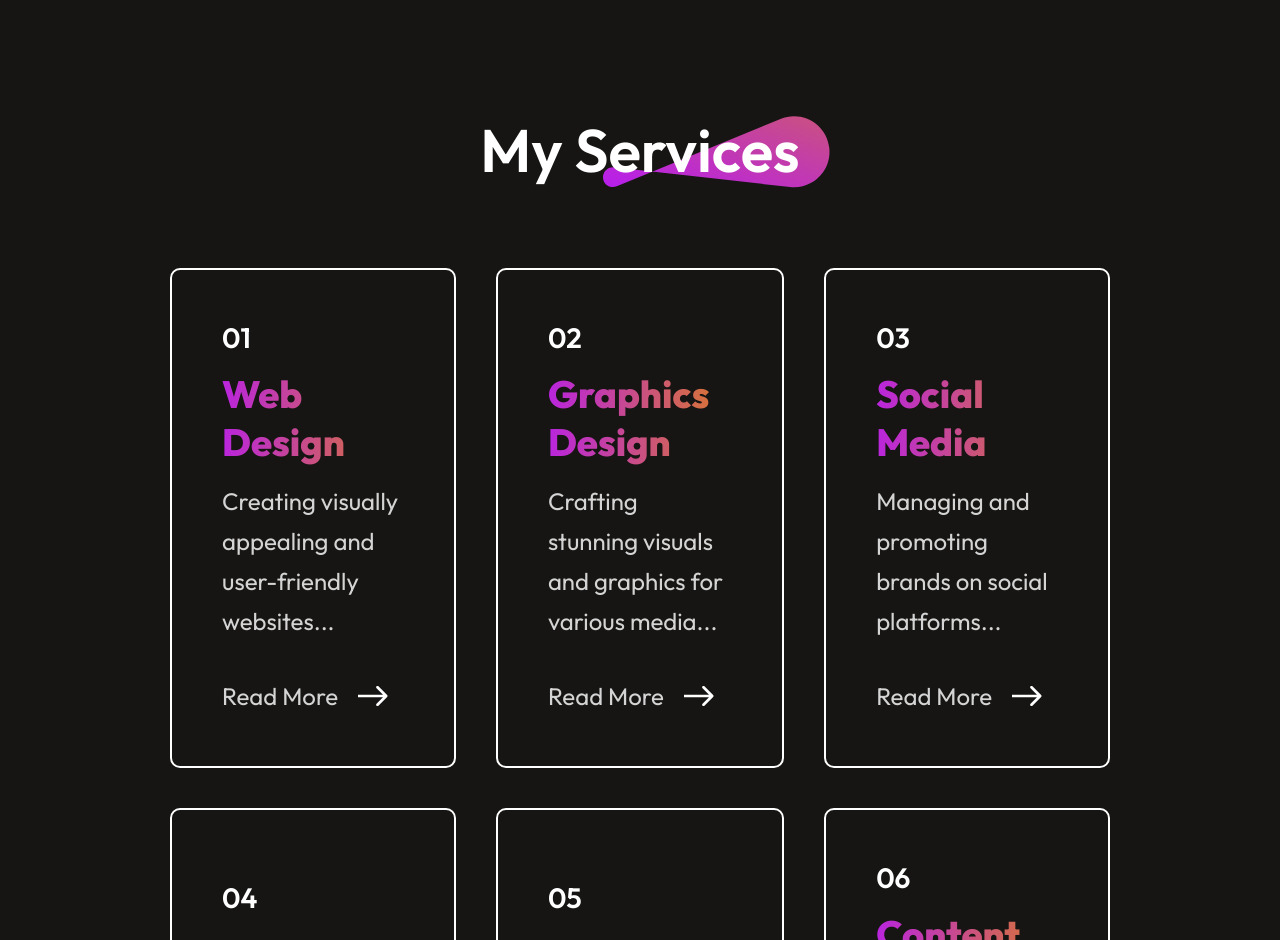
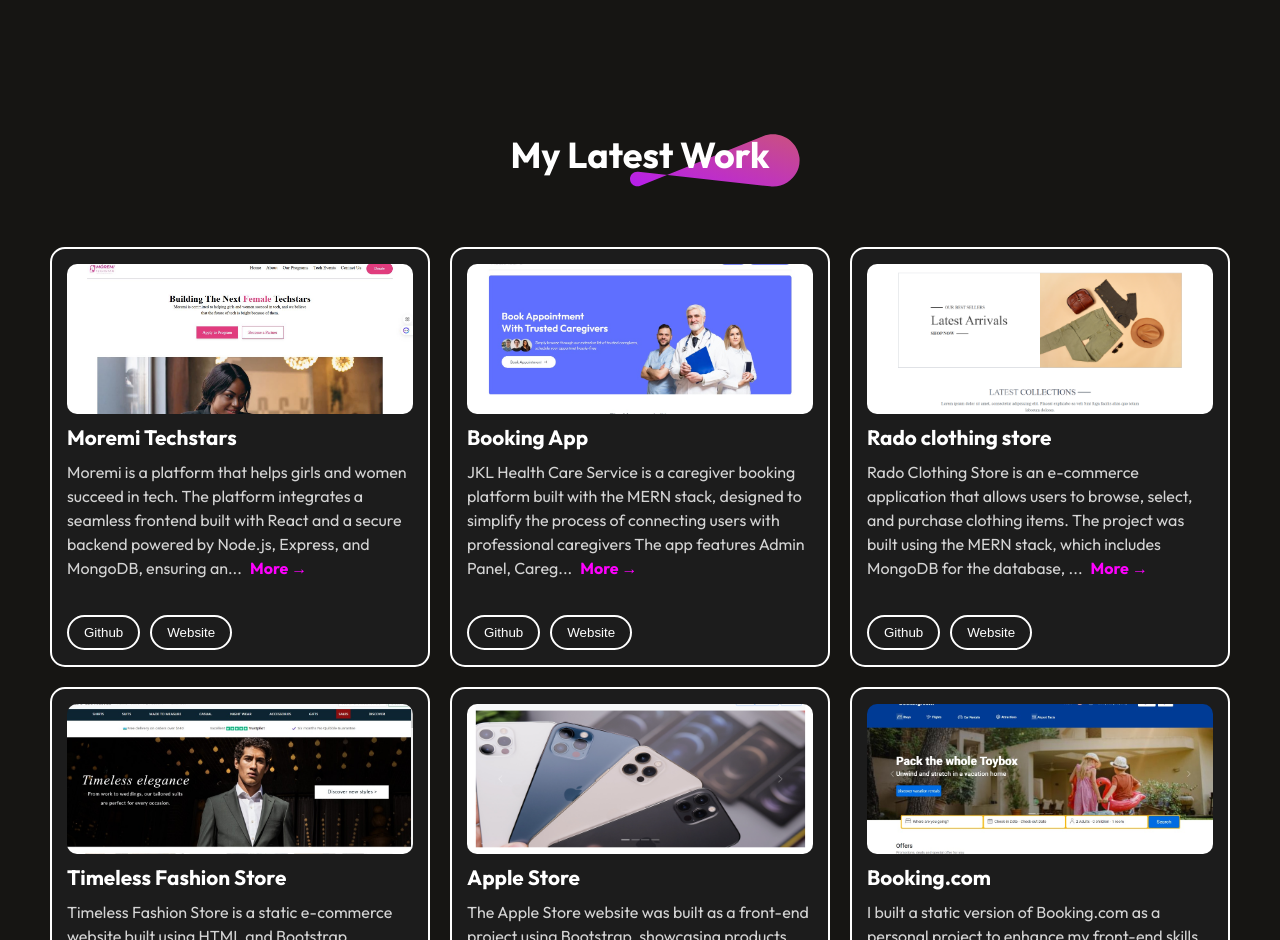
Before and after one commit to Olawale7991/Rado-Portfolio, a React (Vite) app: page / in a window 1280 px wide. Shown: the part 1860-2800 px from the top of the page. Built offline with nearby package versions, Linux system fonts and the light colour scheme.

Commit message:
added neew features

```diff
--- a/src/App.jsx
+++ b/src/App.jsx
@@ -13,8 +13,8 @@
       <Navbar />
       <Hero />
       <About />
+      <MyWork />
       <Services />
-      <MyWork />
       <Contact />
       <Footer />
     </div>
--- a/src/assets/mywork_data.js
+++ b/src/assets/mywork_data.js
@@ -5,49 +5,64 @@
 import book from '../assets/book.jpg'
 import iphone from '../assets/iphone.png'
 import booking from '../assets/bookingApp.jpg'
+import moremi from '../assets/moremi.jpg'
 
 
 const mywork_data = [
 
     {
         w_no:1,
+        w_name:"Moremi Techstars",
+        w_img:moremi,
+        w_desc: 'Moremi is a platform that helps girls and women succeed in tech. The platform integrates a seamless frontend built with React and a secure backend powered by Node.js, Express, and MongoDB, ensuring an efficient and user-friendly experience for all stakeholders ',
+        w_url: "https://moremi-project.vercel.app/",
+        w_gt : "https://github.com/Olawale7991/moremi-project",
+    },
+
+    {
+        w_no:2,
         w_name:"Booking App",
         w_img:booking,
-        w_desc: 'JKL Health Care Service* is a caregiver booking platform built with the MERN stack, designed to simplify the process of connecting users with professional caregivers The app features Admin Panel, Caregiver dashboard, user login and dashboard. The platform integrates a seamless frontend built with React and a secure backend powered by Node.js, Express, and MongoDB, ensuring an efficient and user-friendly experience for all stakeholders',
-        w_url: "https://pelstick-project-frontends.vercel.app/"
-    },
-    {
-        w_no:2,
-        w_name:"Rado clothing store",
-        w_img:phat,
-        w_url: "https://project-urll.onrender.com"
+        w_desc: 'JKL Health Care Service is a caregiver booking platform built with the MERN stack, designed to simplify the process of connecting users with professional caregivers The app features Admin Panel, Caregiver dashboard, user login and dashboard. The platform integrates a seamless frontend built with React and a secure backend powered by Node.js, Express, and MongoDB, ensuring an efficient and user-friendly experience for all stakeholders',
+        w_url: "https://pelstick-project-frontends.vercel.app/",
+        w_gt : "https://github.com/Olawale7991/pelstick-project",
 
     },
     {
         w_no:3,
-        w_name:"Fashion Store",
-        w_img:time,
-        w_url: "https://bootstrap-store-one.vercel.app/"
+        w_name:"Rado clothing store",
+        w_img:phat,
+        w_desc: "Rado Clothing Store is an e-commerce application that allows users to browse, select, and purchase clothing items. The project was built using the MERN stack, which includes MongoDB for the database, Express.js and Node.js for the backend, and React for the frontend. The app also utilizes Tailwind for responsive design and React Context for state management, particularly for the shopping cart. Users can register, log in, and view products categorized by type, while admin features for product management are also included",
+        w_url: "https://project-urll.onrender.com",
+        w_gt : "https://github.com/Olawale7991/rado-store"
+
     },
     {
         w_no:4,
+        w_name:"Timeless Fashion Store",
+        w_desc: "Timeless Fashion Store is a static e-commerce website built using HTML and Bootstrap, designed to showcase a collection of fashion items. The website provides a visually appealing, user-friendly interface that highlights various clothing categories, through organized product listings. Bootstrap is used to ensure the site is responsive across devices, offering an optimized experience on both desktop and mobile platforms. The website features an elegant and minimalist design, focusing on the visual presentation of products without backend functionality, ideal for businesses showcasing their offerings without the need for dynamic features",
+        w_img:time,
+        w_url: "https://bootstrap-store-one.vercel.app/",
+        w_gt : "https://github.com/Olawale7991/bootstrap-store.git",
+    },
+    {
+        w_no:5,
         w_name:"Apple Store",
         w_img:iphone,
-        w_url: "https://apple-store-vbhm.onrender.com/"
+        w_desc: "The Apple Store website was built as a front-end project using Bootstrap, showcasing products like iPhones and Macs. It offers a user-friendly interface with clear product descriptions, images, and easy navigation. Customers can add items to the cart, review their purchases, and proceed to a checkout page, simulating a seamless shopping experience",
+        w_url: "https://apple-store-vbhm.onrender.com/",
+        w_gt : "https://github.com/Olawale7991/apple-store.git"
 
     },
     {
-        w_no:5,
-        w_name:"Web design",
+        w_no:6,
+        w_name:"Booking.com",
         w_img:book,
-        w_url: "https://travel-x-bootstrap.vercel.app/"
+        w_desc: "I built a static version of Booking.com as a personal project to enhance my front-end skills. Using HTML and CSS, I focused on redesigning the website's layout for better user experience and visual appeal.",
+        w_url: "https://travel-x-bootstrap.vercel.app/",
+        w_gt : "https://github.com/Olawale7991/Travel-x-Bootstrap.git"
     },
 
-    {
-        w_no:6,
-        w_name:"Web design",
-        w_img:project6_img
-    },
 ]
 
 export default mywork_data;
--- a/src/component/Hero/Hero.jsx
+++ b/src/component/Hero/Hero.jsx
@@ -11,7 +11,7 @@
   return (
     <div id='home' className='hero'>
     <img src={copy} alt="" />
-    <h1> <span className='name'>I'm Olawale Ridwan,</span> Full-Stack Developer based in Lagos, Nigeria.</h1>
+    <h1> <span className='name'>I'm Olawale Ridwanullahi,</span> Full-Stack Developer based in Lagos, Nigeria.</h1>
     <p>I'm MERN-Stack Developer from Lagos, Nigeria.</p>
     <div className='hero-action'>
        <AnchorLink className='anchor-link' offset={50} href='#contact'> <div className='hero-connect'>Connect With Me</div></AnchorLink>
--- a/src/component/MyWork/MyWork.css
+++ b/src/component/MyWork/MyWork.css
@@ -17,90 +17,187 @@
 }
 .mywork-title img{
     position: absolute;
+    bottom: 0;
     right: 0;
-    bottom: 0;
     z-index: -1;
 }
-.mywork-container{
+.mywork-container {
     display: grid;
-    grid-template-columns: 1fr 1fr 1fr;
-    gap: 15px;
-
-}
-.mywork-container img{
-    width: 400px;
-    height: 280px;
-    transition: 0.3s;
-    cursor: pointer;
-
-}
-.mywork-container img:hover{
-    transform: scale(1.10);
-    border: 4px solid #ff00ff;
-    border-radius: 10px;
-    transition: 0.3s;
-
+    grid-template-columns: repeat(3, 1fr);
+    gap: 20px;
+    padding: 20px;
+    padding-inline: 70px;
+    justify-content: center;
+    align-items: start;
 }
 
-.mywork-showmore{
-    padding: 15px 50px;
+.mywork {
+    padding: 20px;
+    text-align: center;
+}
+
+.mywork-title {
+    margin-bottom: 20px;
+}
+
+.mywork-title h1 {
+    font-size: 36px;
+    font-weight: 700;
+    margin-bottom: 10px;
+}
+
+.mywork-title img {
+    width: 170px;
+}
+
+/* Card Container */
+.mywork-container {
+    display: grid;
+    grid-template-columns: repeat(3, 1fr);
+    gap: 20px;
+    padding: 20px;
+}
+
+.card {
+    background: #1c1c1c;
+    border-radius: 15px;
+    overflow: hidden;
+    text-align: left;
+    border: 2px solid white;
+    height: 420px;
     display: flex;
-    gap: 15px;
+    flex-direction: column;
+    justify-content: space-between;
+    padding: 15px;
+    transition: transform 0.3s ease, box-shadow 0.3s ease;
+}
+
+.card:hover {
+    transform: translateY(-10px);
+    box-shadow: 0 12px 20px rgba(0, 0, 0, 0.6);
+    border-color: #ff00ff;
+}
+
+/* Card Content Styling */
+.card img {
+    width: 100%;
+    height: 150px;
+    object-fit: cover;
+    border-radius: 10px;
+    margin-bottom: 10px;
+}
+
+.card .title {
+    font-size: 1.3rem;
+    font-weight: bold;
+    margin-bottom: 10px;
+    color: #fff;
+}
+
+.card .description {
+    font-size: 1rem;
+    color: #d4d4d4;
+    margin-bottom: 15px;
+    line-height: 1.5;
+    overflow: hidden;
+}
+
+.card .more-toggle {
+    color: #ff00ff;
+    cursor: pointer;
+    font-weight: bold;
+    margin-left: 5px;
+}
+
+/* Button Group Styling */
+.card .btn-group {
+    display: flex;
+    gap: 10px;
+    margin-top: auto;
+}
+
+.card .btn-group button {
+    padding: 8px 15px;
     border-radius: 50px;
     border: 2px solid white;
-    font-size: 22px;
-    font-weight: 500;
-    margin-bottom: 80px;
-    transition: 0.6s;
+    background: transparent;
+    color: white;
     cursor: pointer;
+    transition: 0.3s;
 }
 
-.mywork-showmore:hover{
-    gap: 30px;
-    transition: 0.6s;
-    border: 2px solid #ff00ff;
+.card .btn-group button:hover {
+    border-color: #b923e1;
+    color: #da7c25;
 }
 
+.mywork-showmore {
+    display: flex;
+    align-items: center;
+    justify-content: center;
+    gap: 10px;
+    margin-top: 20px;
+    padding: 10px;
+    font-size: 18px;
+    border: 2px solid white;
+    border-radius: 50px;
+    cursor: pointer;
+    transition: 0.3s ease;
+}
+
+.mywork-showmore:hover {
+    gap: 15px;
+    border-color: #ff00ff;
+}
+
+/* Responsive Styling */
 @media (max-width: 768px) {
+    .mywork-container {
+        grid-template-columns: repeat(2, 1fr);
+    }
+
     .mywork {
-        gap: 30px;
+        align-items: flex-start;
+        gap: 40px;
         margin: 20px;
-        align-items: flex-start;
     }
 
     .mywork-title h1 {
         padding: 0;
         font-size: 36px;
-        font-weight: 600;
     }
 
     .mywork-title img {
         width: 100px;
+        max-width: 100%;
         margin-right: -10px;
     }
 
+}
+
+@media (max-width: 480px) {
     .mywork-container {
         grid-template-columns: 1fr;
-        gap: 20px;
     }
 
-    .mywork-container img {
-        width: 100%;
-        height: auto;
-        max-width: 100%;
+    .mywork {
+        align-items: flex-start;
+        gap: 40px;
+        margin: 20px;
     }
 
-    .mywork-showmore {
-    padding: 15px 20px;
-    display: flex;
-    gap: 10px;
-    border-radius: 50px;
-    border: 2px solid white;
-    font-size: 17px;
-    font-weight: 300;
-    margin-bottom: 80px;
-    transition: 0.6s;
-    cursor: pointer;
-    margin-left: 80px;
+    .mywork-title h1 {
+        padding: 0;
+        font-size: 36px;
+    }
+
+    .mywork-title img {
+        width: 100px;
+        max-width: 100%;
+        margin-right: -10px;
+    }
+
+    .card {
+        height: auto; /* Adjust height for smaller screens */
     }
 }
--- a/src/component/MyWork/MyWork.jsx
+++ b/src/component/MyWork/MyWork.jsx
@@ -1,36 +1,55 @@
-import React from 'react'
-import './MyWork.css'
-import theme_pattern from '../../assets/theme_pattern.svg'
-import mywork_data from '../../assets/mywork_data'
-import arrow_icon from '../../assets/arrow_icon.svg'
-
+import React, { useState } from 'react';
+import './MyWork.css';
+import theme_pattern from '../../assets/theme_pattern.svg';
+import mywork_data from '../../assets/mywork_data';
+import arrow_icon from '../../assets/arrow_icon.svg';
 
 
 const MyWork = () => {
+  const [expandedIndex, setExpandedIndex] = useState(null);
+
+  const toggleDescription = (index) => {
+    setExpandedIndex(expandedIndex === index ? null : index);
+  };
+
   return (
-    <div className='mywork'>
+    <div id='work' className='mywork'>
       <div className='mywork-title'>
         <h1>My Latest Work</h1>
-            <img src={theme_pattern} alt="" />
+        <img src={theme_pattern} alt="Pattern" />
       </div>
+
       <div className="mywork-container">
-        {
-                mywork_data.map((item, index) => (
-                    // Wrap the image in an anchor tag
-                    <a key={index} href={item.w_url} target="_blank" rel="noopener noreferrer">
-                       <div>
+        {mywork_data.map((item, index) => {
+          const isExpanded = expandedIndex === index;
+          return (
+            <div key={index} className="card">
               <img src={item.w_img} alt={item.w_name} />
+              <p className="title">{item.w_name}</p>
+              <p className="description">
+                {isExpanded ? item.w_desc : `${item.w_desc.slice(0, 200)}...`}
+                <span
+                  className="more-toggle"
+                  onClick={() => toggleDescription(index)}
+                >
+                  {isExpanded ? ' Show Less' : ' More →'}
+                </span>
+              </p>
+              <div className="btn-group">
+                <a href={item.w_gt} target="_blank" rel="noopener noreferrer"><button> Github</button></a>
+                <a href={item.w_url} target="_blank" rel="noopener noreferrer"><button> Website</button></a>
               </div>
-                    </a>
-                ))
-            }
             </div>
+          );
+        })}
+      </div>
+
       <div className="mywork-showmore">
         <p>Show More</p>
-            <img src={arrow_icon} alt="" />
+        <img src={arrow_icon} alt="Arrow Icon" />
       </div>
     </div>
-  )
-}
+  );
+};
 
-export default MyWork
+export default MyWork;
--- a/src/component/Services/Services.css
+++ b/src/component/Services/Services.css
@@ -85,7 +85,7 @@
 
     .services-title h1 {
         padding: 0;
-        font-size: 36px;
+        font-size: 26px;
     }
 
     .services-title img {
```
Also changed, not shown: src/assets/moremi.jpg (added). Lines whose indentation alone changed are shown as unchanged.
